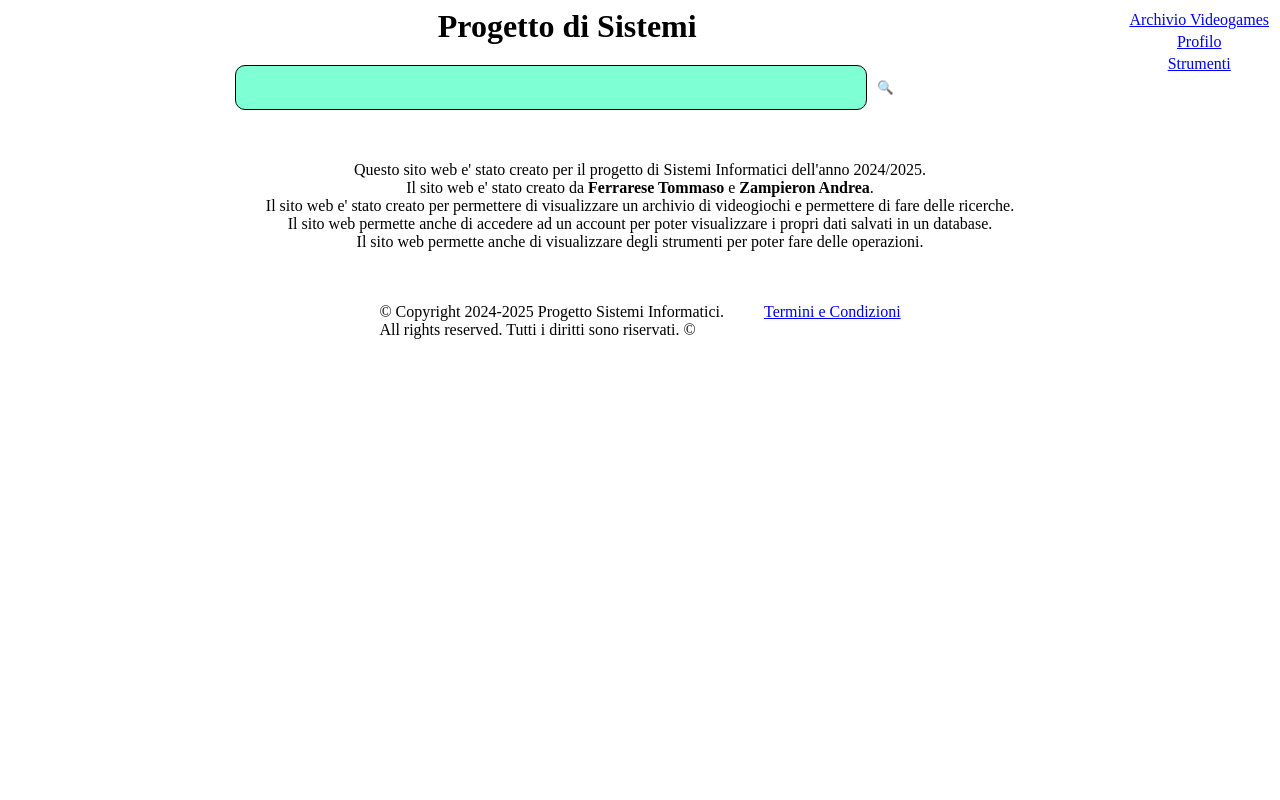
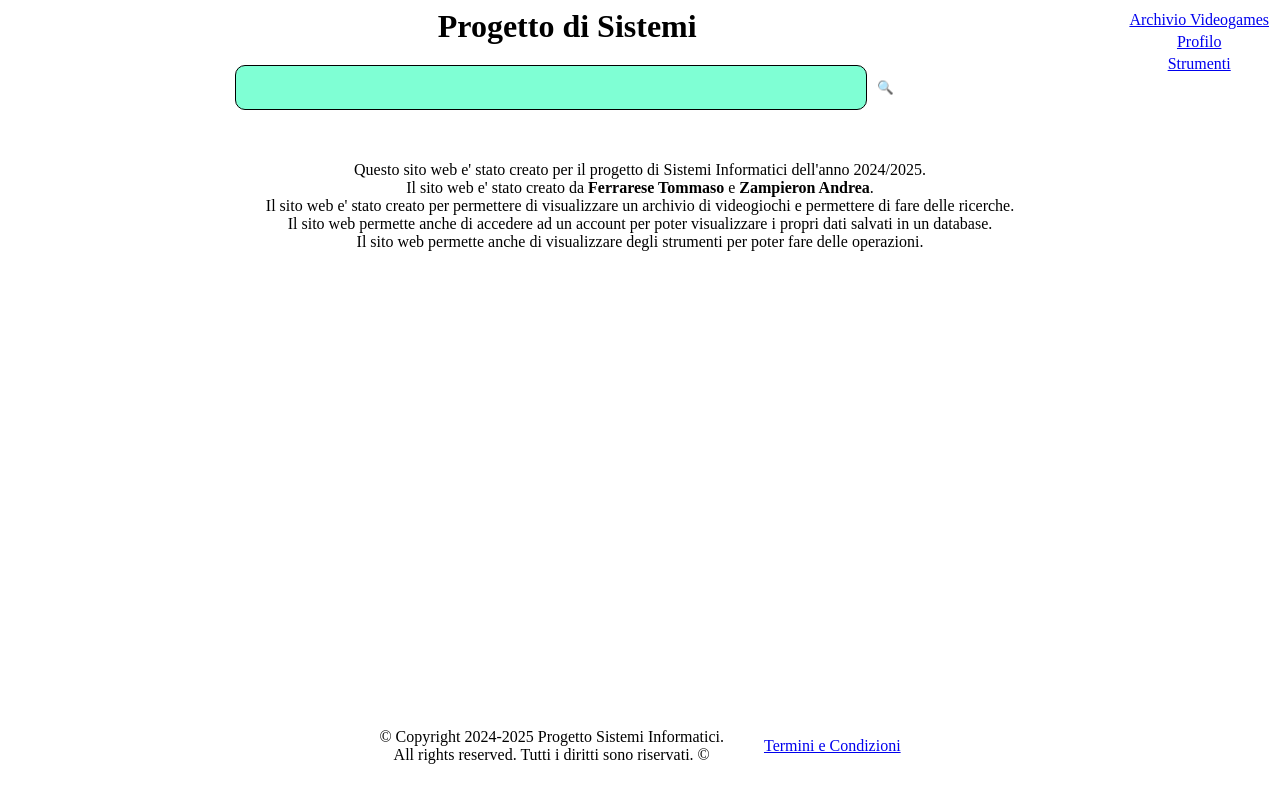
Before and after one commit to TommyisTommy1/Progetto_di_sistemi_2024_2025, a PHP site: page / in a window 1280 px wide. Run offline with PHP 8.4, Linux system fonts and the light colour scheme.

Commit message:
messo il testo sotto

```diff
--- a/progetto_Sistemi_fineAnno_2024_2025/sito_Progetto/altri_file/base_Css_PagineWeb.txt
+++ b/progetto_Sistemi_fineAnno_2024_2025/sito_Progetto/altri_file/base_Css_PagineWeb.txt
@@ -18,6 +18,12 @@
 .parteFinale {
     display: flex;
     justify-content: center;
+    bottom: 0;
+    right: 0;
+    left: 0;
+    position: fixed;
+    align-items: center;
+    text-align: center;
 }
 
 .copyright, .termini_condizioni {
--- a/progetto_Sistemi_fineAnno_2024_2025/sito_Progetto/css/styleArchivioVideogame.css
+++ b/progetto_Sistemi_fineAnno_2024_2025/sito_Progetto/css/styleArchivioVideogame.css
@@ -18,6 +18,12 @@
 .parteFinale {
     display: flex;
     justify-content: center;
+    bottom: 0;
+    right: 0;
+    left: 0;
+    position: fixed;
+    align-items: center;
+    text-align: center;
 }
 
 .copyright, .termini_condizioni {
--- a/progetto_Sistemi_fineAnno_2024_2025/sito_Progetto/css/styleIndex.css
+++ b/progetto_Sistemi_fineAnno_2024_2025/sito_Progetto/css/styleIndex.css
@@ -4,7 +4,7 @@
 
 /* Questo e' un commento */
 
-.prova{
+.titolo_menu{
     text-align: center;
 }
 
@@ -60,6 +60,12 @@
 .parteFinale {
     display: flex;
     justify-content: center;
+    bottom: 0;
+    right: 0;
+    left: 0;
+    position: fixed;
+    align-items: center;
+    text-align: center;
 }
 
 .copyright, .termini_condizioni {
--- a/progetto_Sistemi_fineAnno_2024_2025/sito_Progetto/css/styleLoginAccesso.css
+++ b/progetto_Sistemi_fineAnno_2024_2025/sito_Progetto/css/styleLoginAccesso.css
@@ -18,6 +18,12 @@
 .parteFinale {
     display: flex;
     justify-content: center;
+    bottom: 0;
+    right: 0;
+    left: 0;
+    position: fixed;
+    align-items: center;
+    text-align: center;
 }
 
 .copyright, .termini_condizioni {
--- a/progetto_Sistemi_fineAnno_2024_2025/sito_Progetto/css/styleProfilo.css
+++ b/progetto_Sistemi_fineAnno_2024_2025/sito_Progetto/css/styleProfilo.css
@@ -18,6 +18,12 @@
 .parteFinale {
     display: flex;
     justify-content: center;
+    bottom: 0;
+    right: 0;
+    left: 0;
+    position: fixed;
+    align-items: center;
+    text-align: center;
 }
 
 .copyright, .termini_condizioni {
--- a/progetto_Sistemi_fineAnno_2024_2025/sito_Progetto/css/styleSegreto.css
+++ b/progetto_Sistemi_fineAnno_2024_2025/sito_Progetto/css/styleSegreto.css
@@ -18,6 +18,12 @@
 .parteFinale {
     display: flex;
     justify-content: center;
+    bottom: 0;
+    right: 0;
+    left: 0;
+    position: fixed;
+    align-items: center;
+    text-align: center;
 }
 
 .copyright, .termini_condizioni {
--- a/progetto_Sistemi_fineAnno_2024_2025/sito_Progetto/css/styleStrumenti.css
+++ b/progetto_Sistemi_fineAnno_2024_2025/sito_Progetto/css/styleStrumenti.css
@@ -18,6 +18,12 @@
 .parteFinale {
     display: flex;
     justify-content: center;
+    bottom: 0;
+    right: 0;
+    left: 0;
+    position: fixed;
+    align-items: center;
+    text-align: center;
 }
 
 .copyright, .termini_condizioni {
--- a/progetto_Sistemi_fineAnno_2024_2025/sito_Progetto/database/css_database/styleDatabase.css
+++ b/progetto_Sistemi_fineAnno_2024_2025/sito_Progetto/database/css_database/styleDatabase.css
@@ -18,6 +18,12 @@
 .parteFinale {
     display: flex;
     justify-content: center;
+    bottom: 0;
+    right: 0;
+    left: 0;
+    position: fixed;
+    align-items: center;
+    text-align: center;
 }
 
 .copyright, .termini_condizioni {
--- a/progetto_Sistemi_fineAnno_2024_2025/sito_Progetto/index.html
+++ b/progetto_Sistemi_fineAnno_2024_2025/sito_Progetto/index.html
@@ -11,7 +11,7 @@
 </head> <!-- Fine intestazione -->
 <body> <!-- Corpo della pagina web -->
 
-    <div class="prova">
+    <div class="titolo_menu">
 
         <!-- Titolo della Pagina web con decorazioni date dalla classe titoloPaginaWeb all'interno del Css -->
         <h1 class="titoloPaginaWeb">
```
